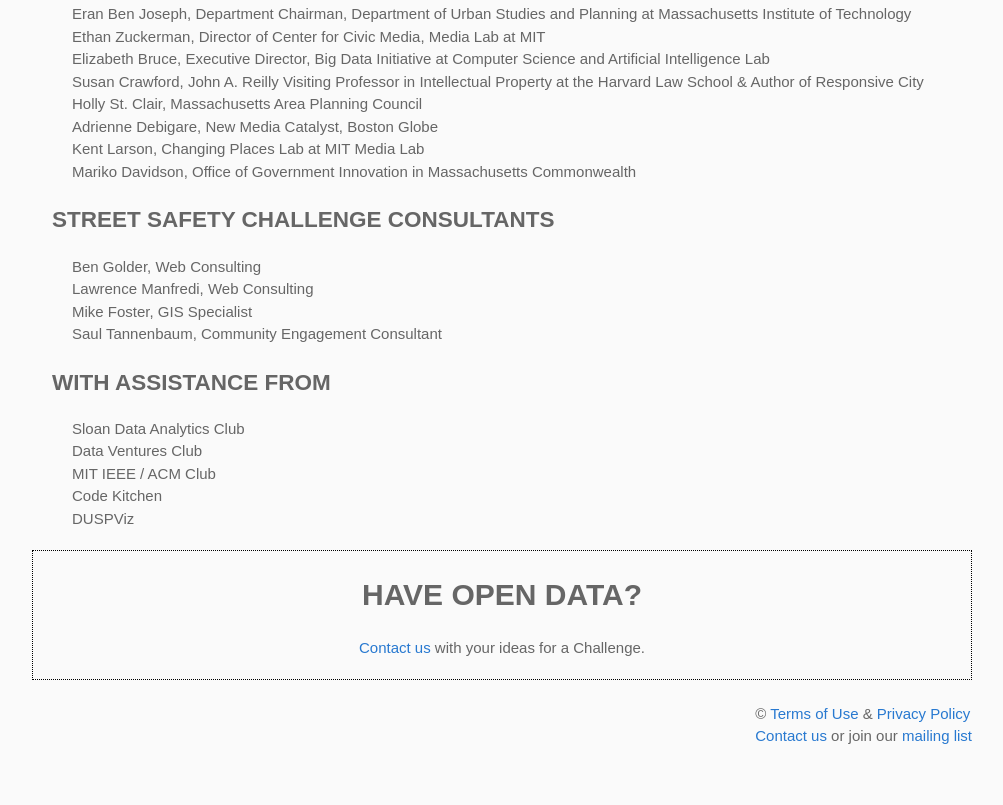
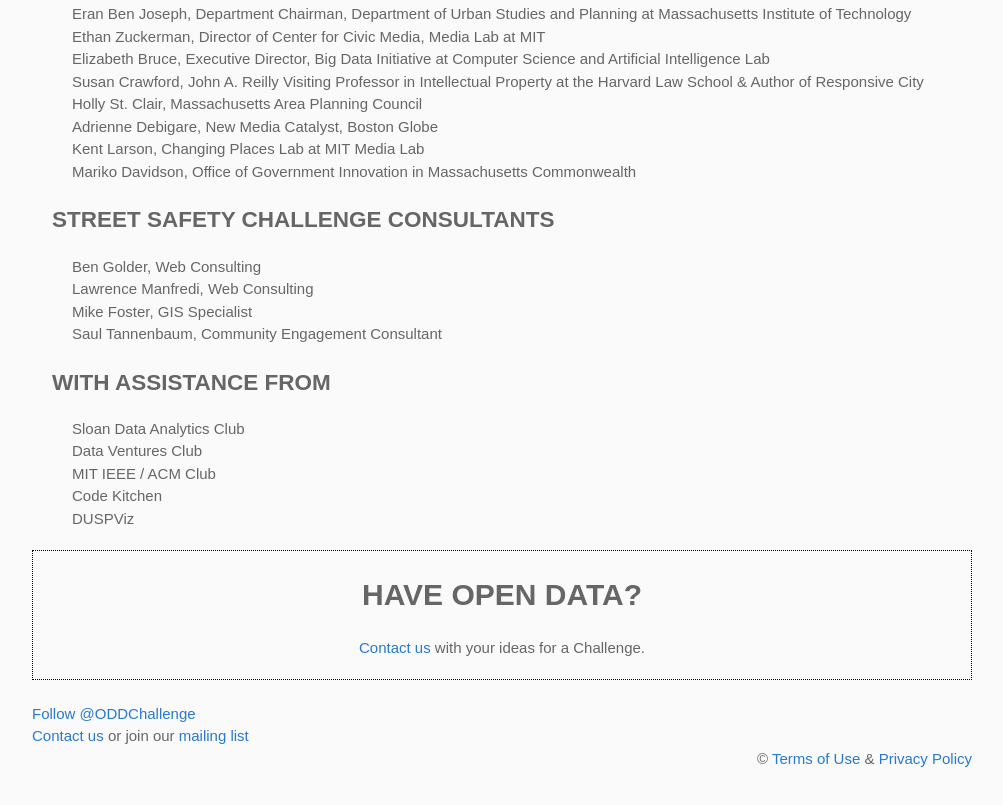
Before and after one commit to DUSP-Datathon/web, a plain HTML site: page about/index.html in a window 1280 px wide. Shown: the part 501-1306 px from the top of the page, without its empty margins (138-1141 px from the left). Drawn offline with Linux system fonts and the light colour scheme.

Commit message:
added twitter handle button to about and contests page

```diff
--- a/about/index.html
+++ b/about/index.html
@@ -74,10 +74,20 @@
       <br>
       <div id="copyright">
         <p>
+          <br><br>
           &copy; <a href="https://www.dropbox.com/s/ajmm083v8e3bpy7/Terms%20of%20Use%20for%20Web.docx?dl=0" target="_blank">Terms of Use</a> &amp; <a href="https://www.dropbox.com/s/d467pieohel6bo8/Privacy%20Policy%20for%20Web.docx?dl=0" target="_blank">Privacy Policy</a>
           <br>
-          <a href="mailto:ODDChallenge@gmail.com">Contact us</a> or join our <a href="https://docs.google.com/forms/d/1V1Uqjd8NAAKHpYsZO65zw0LnUMFNnmmj7tSI1aFvgcM/viewform" target="_blank">mailing list</a>
         </p>
+        <div class="contact">
+          <a href="https://twitter.com/ODDChallenge" class="twitter-follow-button" data-show-count="false" data-size="large">Follow @ODDChallenge</a>
+          <script>
+            !function(d,s,id){var js,fjs=d.getElementsByTagName(s)[0],p=/^http:/.test(d.location)?'http':'https';if(!d.getElementById(id)){js=d.createElement(s);js.id=id;js.src=p+'://platform.twitter.com/widgets.js';fjs.parentNode.insertBefore(js,fjs);}}(document, 'script', 'twitter-wjs');
+          </script>
+          <br>
+          <div class="contact">
+            <a href="mailto:ODDChallenge@gmail.com">Contact us</a> or join our <a href="https://docs.google.com/forms/d/1V1Uqjd8NAAKHpYsZO65zw0LnUMFNnmmj7tSI1aFvgcM/viewform" target="_blank">mailing list</a>
+          </div>
+        </div>
       </div>
     </div>
   </div>
```
Also changed, not shown: contests/index.html (+11 -1 lines).
